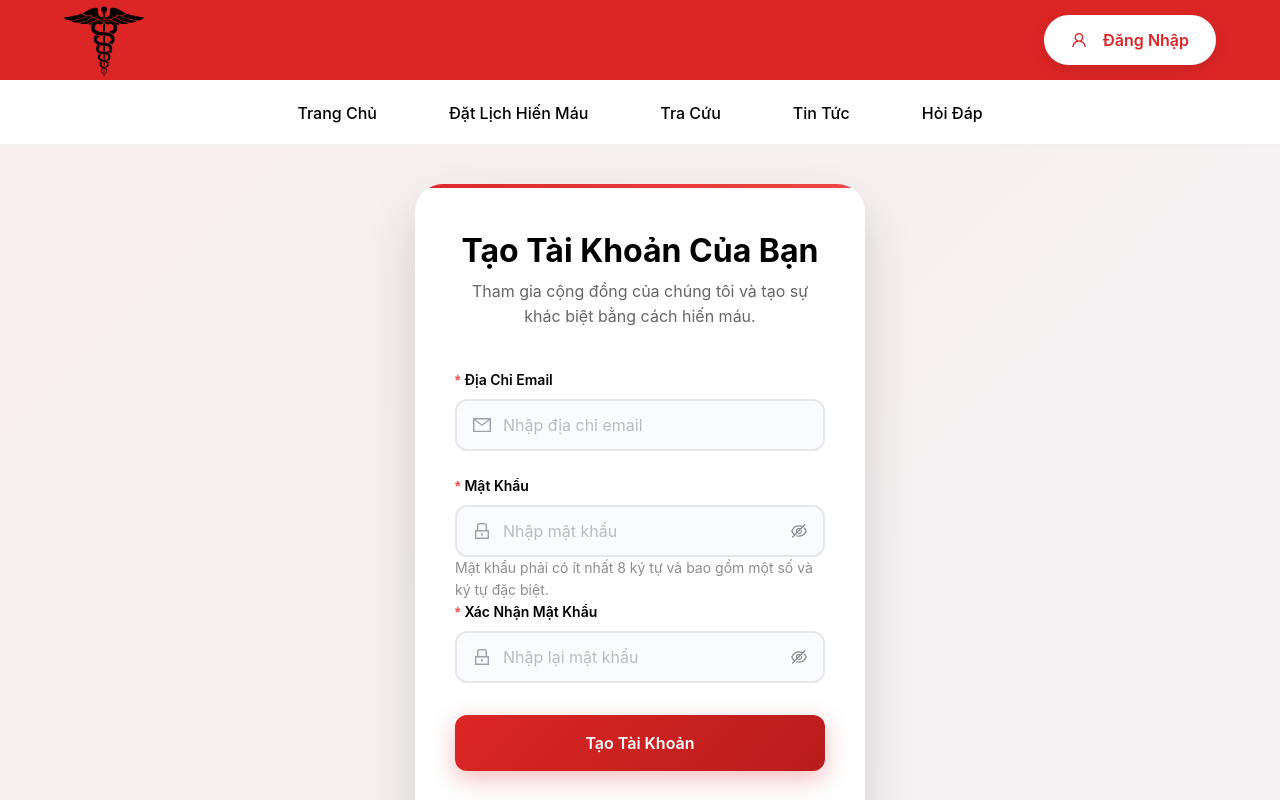
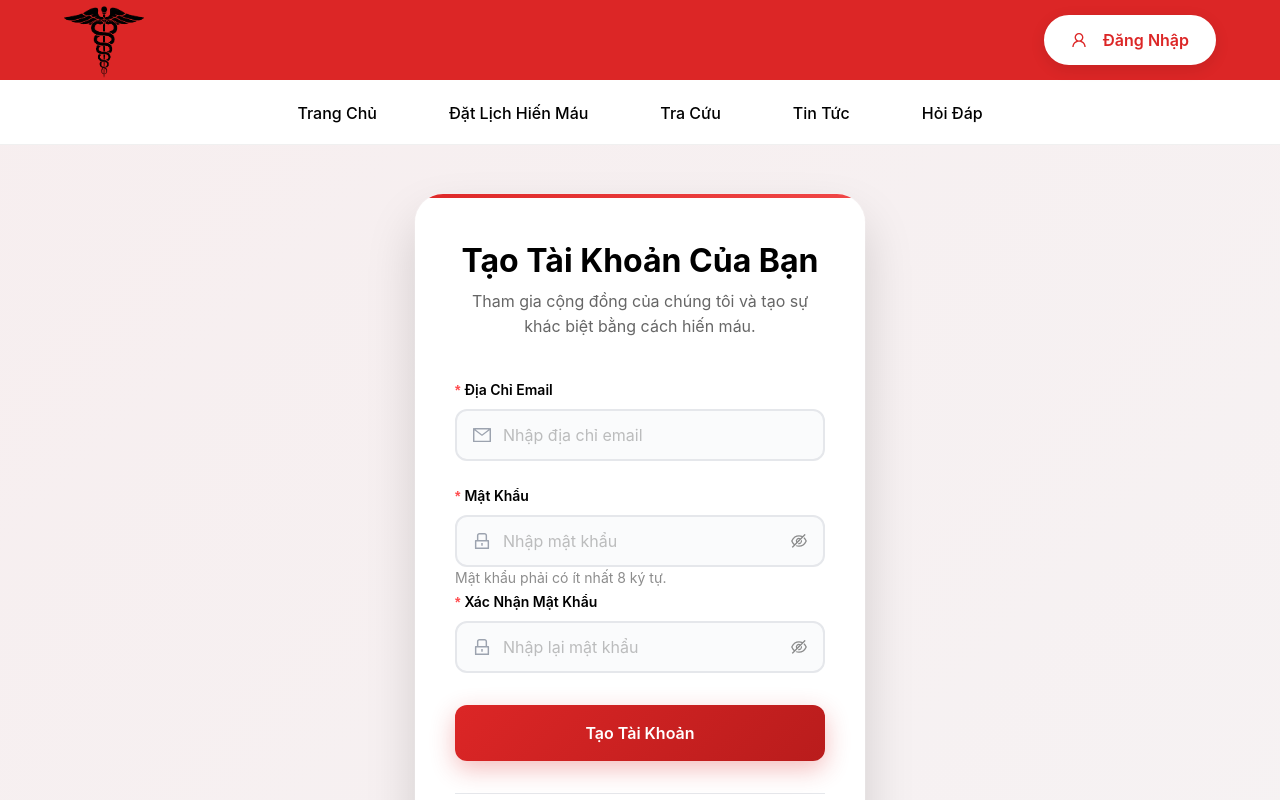
Before and after one commit to SWP301-Blood-Donation-Support-System/Front-End-React, a React (Create React App) app: page /register in a window 1280 px wide. Shown: the top 800 px of the page. Built offline with nearby package versions, Linux system fonts and the light colour scheme.

Commit message:
Update RegisterPage.js

```diff
--- a/src/pages/RegisterPage.js
+++ b/src/pages/RegisterPage.js
@@ -107,7 +107,7 @@ const RegisterPage = () => {
                   message: 'Mật khẩu phải có ít nhất 8 ký tự!'
                 }
               ]}
-              help="Mật khẩu phải có ít nhất 8 ký tự và bao gồm một số và ký tự đặc biệt."
+              help="Mật khẩu phải có ít nhất 8 ký tự."
             >
               <Input.Password
                 className="auth-password-input"
```
